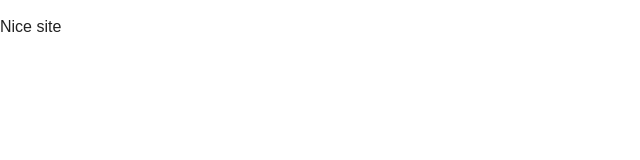
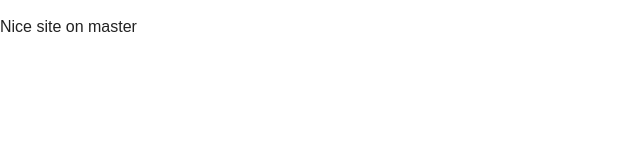
Before and after one commit to mathieuduchesne/html5, a plain HTML site: page index.html in a window 1280 px wide. Shown: the full height of the page, 0-640 px from the left. Drawn offline with nearby package versions, Linux system fonts and the light colour scheme.

Commit message:
change text master

```diff
--- a/index.html
+++ b/index.html
@@ -22,7 +22,7 @@
         <![endif]-->
 
         <!-- Add your site or application content here -->
-        <p>Nice site</p>
+        <p>Nice site on master</p>
 
         <script src="//ajax.googleapis.com/ajax/libs/jquery/1.10.2/jquery.min.js"></script>
         <script>window.jQuery || document.write('<script src="js/vendor/jquery-1.10.2.min.js"><\/script>')</script>
```
